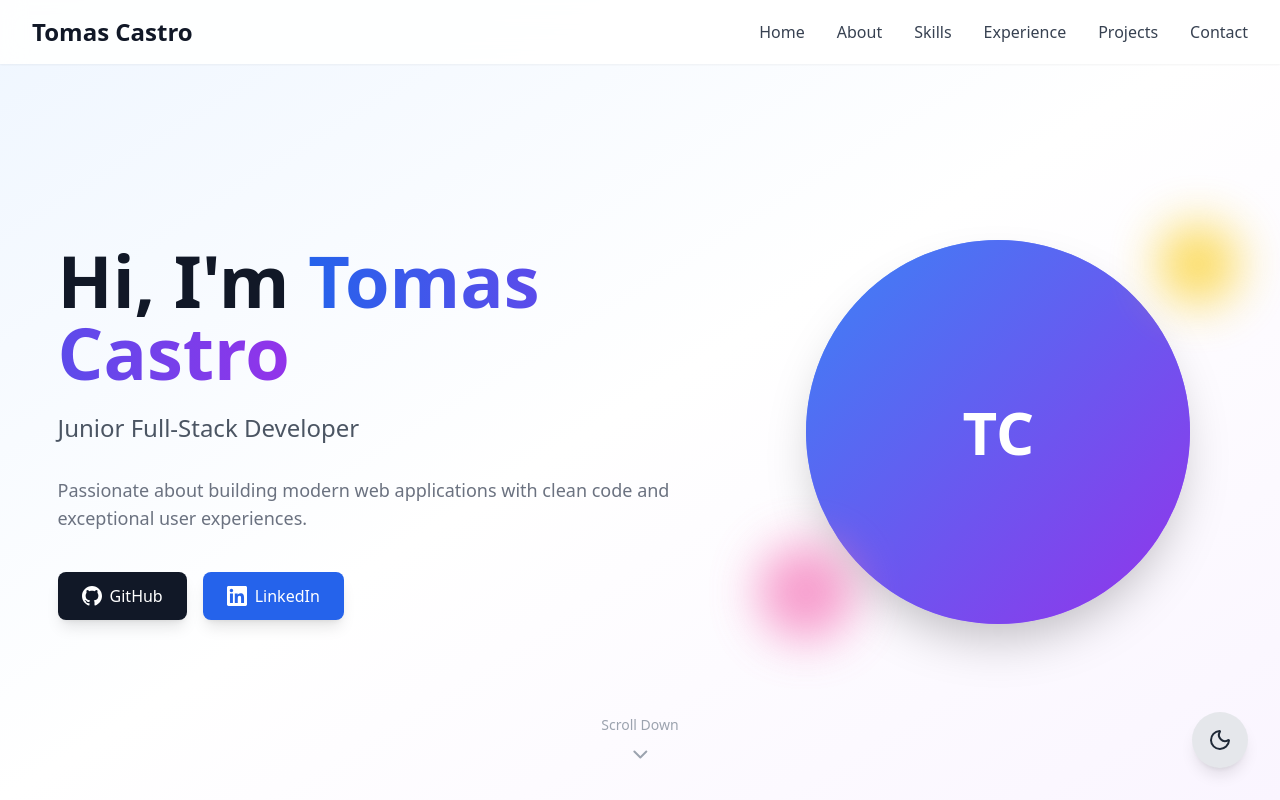
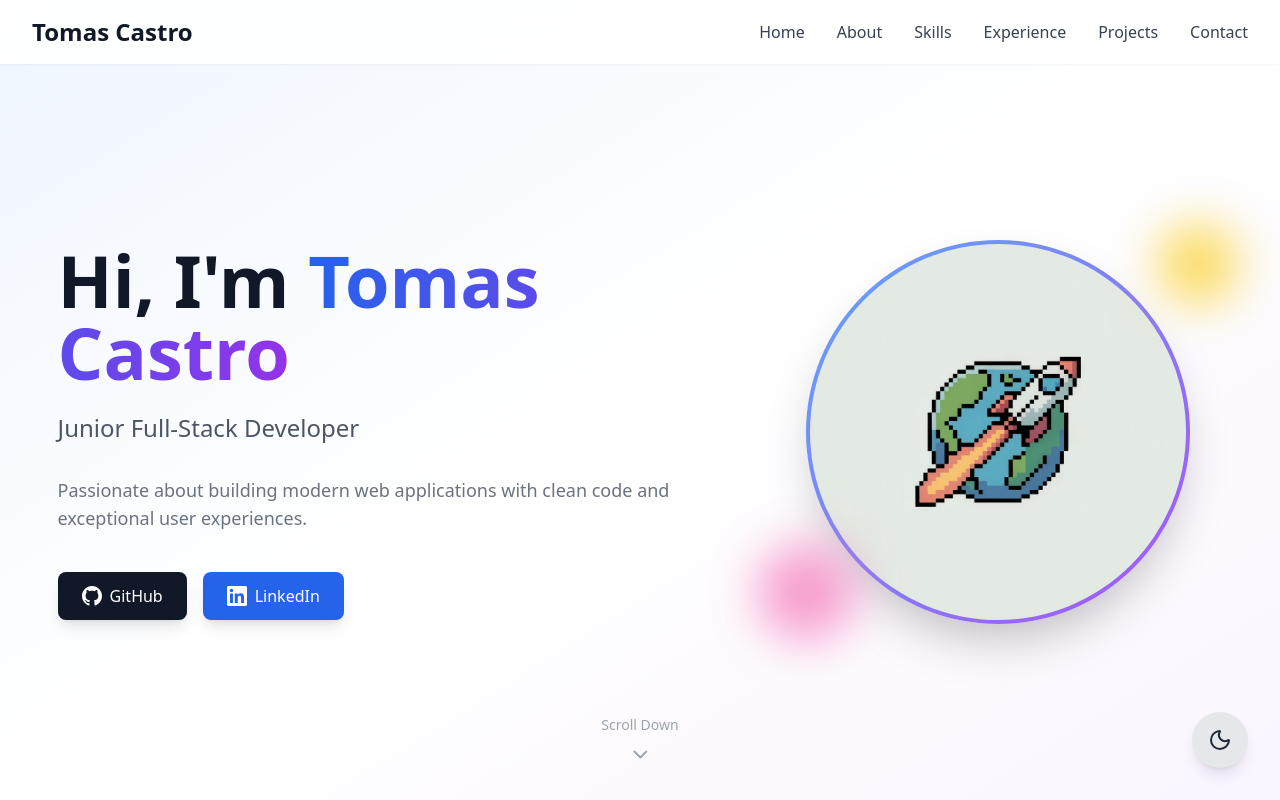
Before and after one commit to tomcasss/tomasPortfolio, a React (Vite) app: page / in a window 1280 px wide. Shown: the top 800 px of the page. Built offline with nearby package versions, Linux system fonts and the light colour scheme.

Commit message:
Add profile photo to Hero component
Replaced the placeholder in the Hero component with an actual profile image. Added 'hero.png' to the public directory and updated the image rendering logic. Updated 'resume.pdf' in the public directory.

```diff
--- a/src/components/Hero.tsx
+++ b/src/components/Hero.tsx
@@ -75,7 +75,7 @@ const Hero = () => {
             </motion.div>
           </motion.div>
 
-          {/* Photo Placeholder */}
+          {/* Profile Photo */}
           <motion.div
             initial={{ opacity: 0, scale: 0.8 }}
             animate={{ opacity: 1, scale: 1 }}
@@ -83,11 +83,12 @@ const Hero = () => {
             className="flex-1 max-w-md"
           >
             <div className="relative">
-              <div className="w-64 h-64 md:w-80 md:h-80 lg:w-96 lg:h-96 mx-auto rounded-full bg-gradient-to-br from-blue-400 to-purple-500 shadow-2xl overflow-hidden">
-                {/* Photo placeholder - replace with actual image */}
-                <div className="w-full h-full flex items-center justify-center text-white text-6xl font-bold bg-gradient-to-br from-blue-500 to-purple-600">
-                  TC
-                </div>
+              <div className="w-64 h-64 md:w-80 md:h-80 lg:w-96 lg:h-96 mx-auto rounded-full bg-gradient-to-br from-blue-400 to-purple-500 shadow-2xl overflow-hidden p-1">
+                <img
+                  src="/hero.png"
+                  alt="Tomas Castro"
+                  className="w-full h-full object-cover rounded-full"
+                />
               </div>
               {/* Decorative circles */}
               <div className="absolute -top-4 -right-4 w-20 h-20 bg-yellow-400 rounded-full opacity-70 blur-xl"></div>
```
Also changed, not shown: public/hero.png (added), 1 other file (tests, documents, lock files or other folders).
